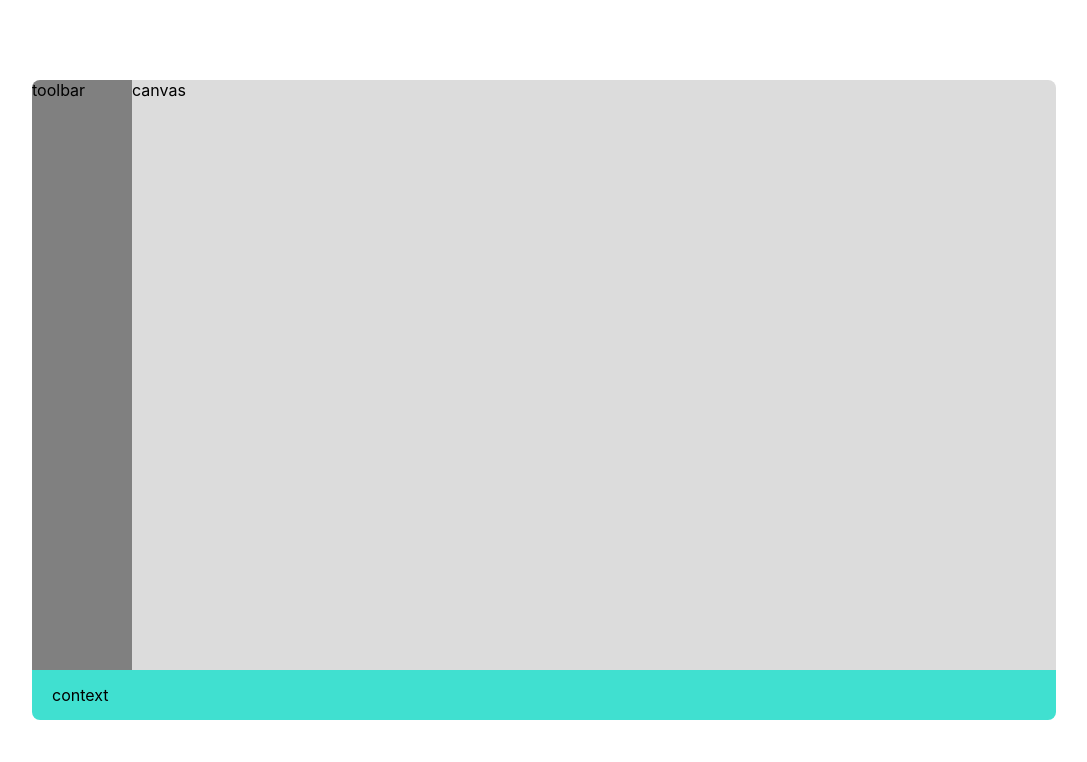
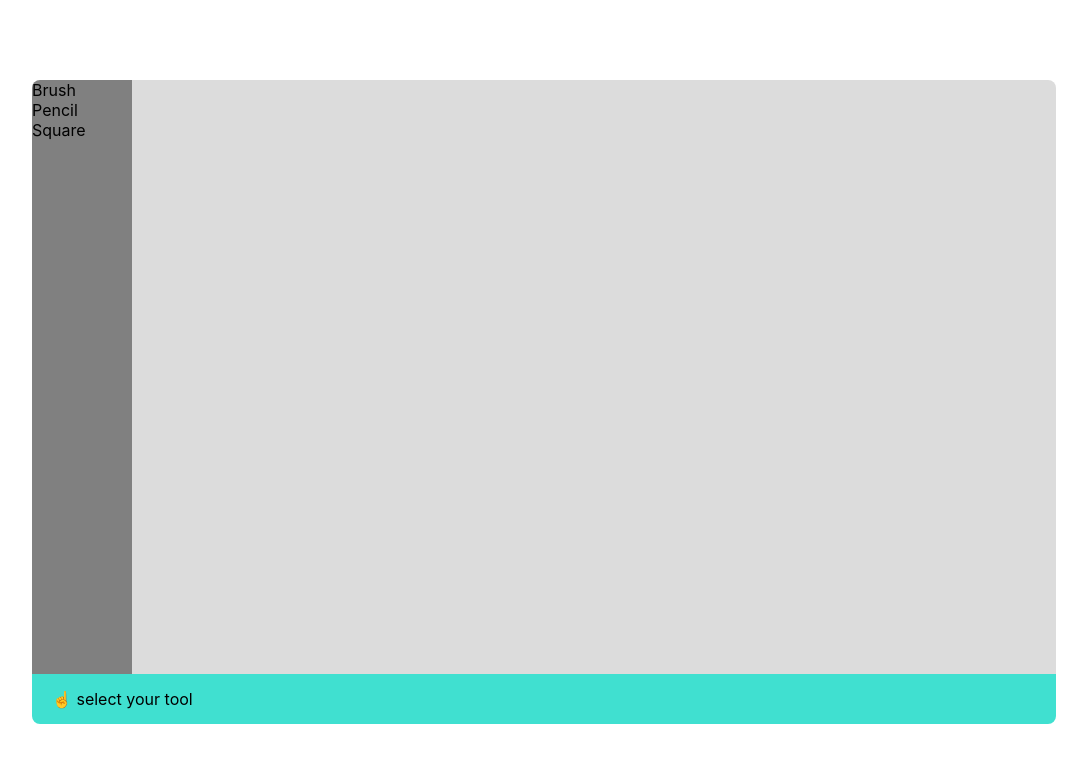
Before and after one commit to xmd5a/simple-paint, a website with bundled scripts: page src/index.html in a window 1280 px wide. Shown: the whole page, without its empty margins (96-1183 px from the left). Built offline with nearby package versions, Linux system fonts and the light colour scheme; files whose address does not match are found by name.

Commit message:
prepare UI for application

```diff
--- a/package.json
+++ b/package.json
@@ -4,7 +4,7 @@
   "description": "Really simple paint application for web browser",
   "main": "index.js",
   "scripts": {
-    "start": "http-server ./src -p 3002"
+    "start": "live-server ./src --port=3002"
   },
   "repository": {
     "type": "git",
@@ -18,6 +18,6 @@
   "homepage": "https://github.com/xmd5a/simple-paint#readme",
   "devDependencies": {},
   "dependencies": {
-    "http-server": "^0.12.3"
+    "live-server": "^1.2.1"
   }
 }
--- a/src/index.html
+++ b/src/index.html
@@ -11,17 +11,11 @@
 
   <body class="container">
     <div class="editor">
-      <nav class="toolbar">
-        toolbar
-      </nav>
-      <div class="canvas">
-        canvas
-      </div>
-      <div class="context">
-        context
-      </div>
+      <ul class="toolbar" id="toolbar"></ul>
+      <div class="canvas" id="canvas"></div>
+      <div class="context" id="context"></div>
     </div>
 
-    <script src="index.js"></script>
+    <script type="module" src="index.js"></script>
   </body>
 </html>
--- /dev/null
+++ b/src/index.js
@@ -0,0 +1,7 @@
+import { ToolbarUI } from './modules/UI/toolbarUI.js';
+import { CanvasUI } from './modules/UI/canvasUI.js';
+import { ContextUI } from './modules/UI/contextUI.js';
+
+const toolbarUI = new ToolbarUI();
+const canvasUI = new CanvasUI();
+const contextUI = new ContextUI();
--- /dev/null
+++ b/src/modules/UI/canvasUI.js
@@ -0,0 +1,34 @@
+import { pipe } from '../../utils/pipe.js';
+
+function CanvasUI() {
+  this.canvas = this.createUI();
+}
+
+CanvasUI.prototype.createUI = function() {
+  const canvasWrapper = document.querySelector('#canvas');
+  const canvasElement = pipe(getElementSize, createCanvas)(canvasWrapper);
+
+  return canvasWrapper.appendChild(canvasElement);
+}
+
+function getElementSize(wrapperNode) {
+  const canvasWrapperBounding = wrapperNode.getBoundingClientRect()
+  const { width, height } = canvasWrapperBounding;
+
+  return {
+    width,
+    height
+  }
+}
+
+function createCanvas({ width, height }) {
+  const canvasElement = document.createElement('canvas');
+  canvasElement.width = width;
+  canvasElement.height = height;
+
+  return canvasElement;
+}
+
+export {
+  CanvasUI
+};
--- /dev/null
+++ b/src/modules/UI/contextUI.js
@@ -0,0 +1,26 @@
+import { TOOLS } from '../tools/tools.js';
+
+function ContextUI() {
+  this.context = this.createUI();
+  this.updateContext(null)
+}
+
+ContextUI.prototype.createUI = function() {
+  const contextWrapper = document.querySelector('#context');
+  const contextElement = document.createElement('div');
+
+  return contextWrapper.appendChild(contextElement);
+}
+
+ContextUI.prototype.updateContext = function(tool) {
+  const { context } = this.getContextForTool(tool);
+  this.context.textContent = context;
+}
+
+ContextUI.prototype.getContextForTool = function(searchById) {
+  return TOOLS.find((tool) => tool.id === searchById);
+}
+
+export {
+  ContextUI
+}
--- /dev/null
+++ b/src/modules/UI/toolbarUI.js
@@ -0,0 +1,31 @@
+import { TOOLS } from '../tools/tools.js'
+import { pipe } from '../../utils/pipe.js';
+
+function ToolbarUI() {
+  this.createUI();
+}
+
+ToolbarUI.prototype.createUI = function() {
+  pipe(this.prepareTools, this.createToolButtons)(TOOLS);
+};
+
+ToolbarUI.prototype.prepareTools = function(tools) {
+  return tools.filter(({ id }) => id !== null);
+}
+
+ToolbarUI.prototype.createToolButtons = function(tools) {
+  const toolbarElement = document.querySelector('#toolbar');
+
+  tools.forEach(({ name, id }) => {
+    const toolElement = document.createElement('li');
+    toolElement.setAttribute('data-toolid', id);
+    toolElement.classList.add(id);
+    toolElement.innerHTML = name;
+
+    toolbarElement.appendChild(toolElement);
+  });
+}
+
+export {
+  ToolbarUI
+};
--- /dev/null
+++ b/src/modules/tools/tools.js
@@ -0,0 +1,17 @@
+export const TOOLS = [{
+  name: 'Brush',
+  id: 'brush',
+  context: '🖌 you\re using brush'
+}, {
+  name: 'Pencil',
+  id: 'pencil',
+  context: '🖊 you\'re using pencil'
+}, {
+  name: 'Square',
+  id: 'square',
+  context: '🔲 you\'re using square'
+}, {
+  name: null,
+  id: null,
+  context: '☝ select your tool'
+}];
--- /dev/null
+++ b/src/modules/tools/toolsFactory.js
@@ -0,0 +1,3 @@
+function ToolsFactory() {
+
+}
--- a/src/style.css
+++ b/src/style.css
@@ -28,6 +28,9 @@ body {
   grid-area: toolbar;
   background-color: gray;
   border-top-left-radius: 8px;
+  margin: 0;
+  padding: 0;
+  list-style: none;
 }
 
 .canvas {
--- /dev/null
+++ b/src/utils/pipe.js
@@ -0,0 +1,5 @@
+export function pipe(...fn) {
+  return (val) => {
+    return fn.reduce((acc, fn) => fn(acc), val);
+  }
+}
```
Also changed, not shown: src/modules/tools/abstractTool.js (added, +20 -0 lines), src/modules/tools/brush.js (added, +18 -0 lines), src/modules/tools/pencil.js (added), src/modules/tools/square.js (added), 1 other file.
